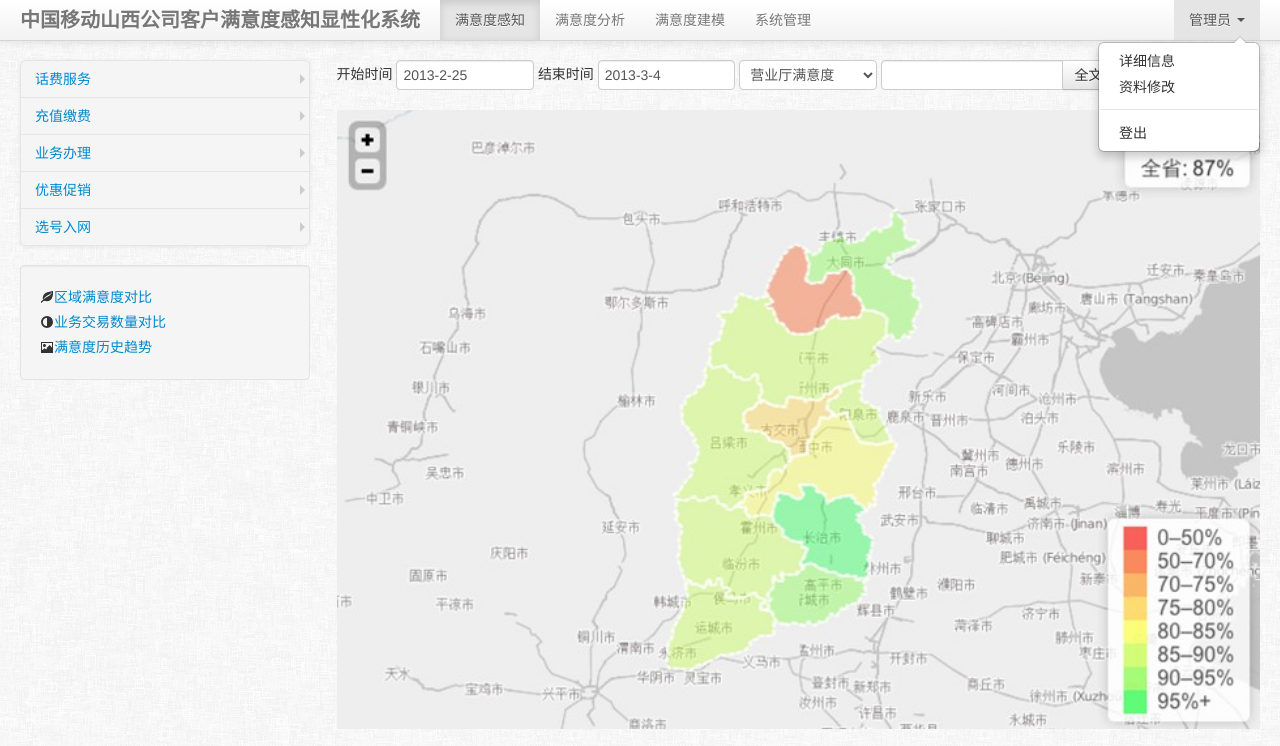
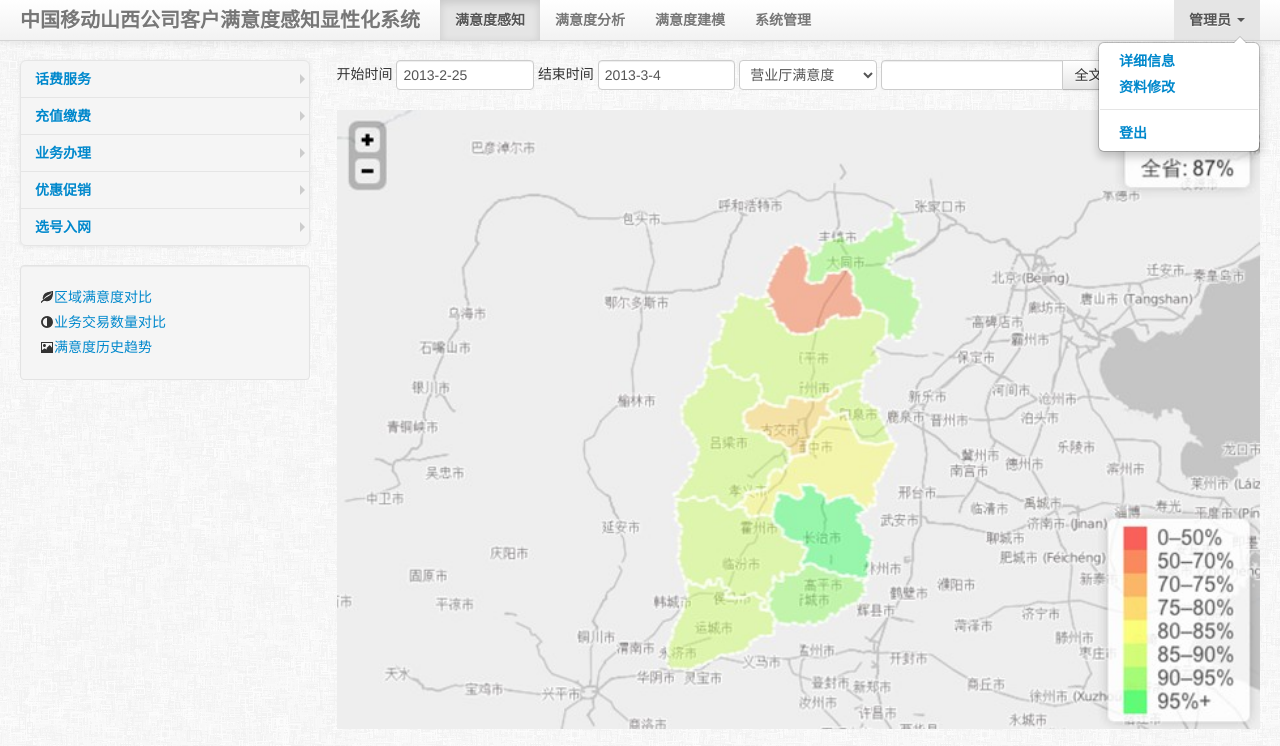
Before and after one commit to santochan/small_demo, a plain HTML site: page index.html in a window 1280 px wide. Both pictures are taken after a click on the button "管理员". Shown: the top 746 px of the page. Drawn offline with Linux system fonts and the light colour scheme.

Commit message:
change styles

```diff
--- a/css/docs.css
+++ b/css/docs.css
@@ -86,3 +86,12 @@
   font-weight: 800;
 
 }
+
+.nav{
+  font-weight: 600;
+}
+
+.dropdown-menu >li >a{
+  color: #08c;
+  font-weight: 600;
+}
```
